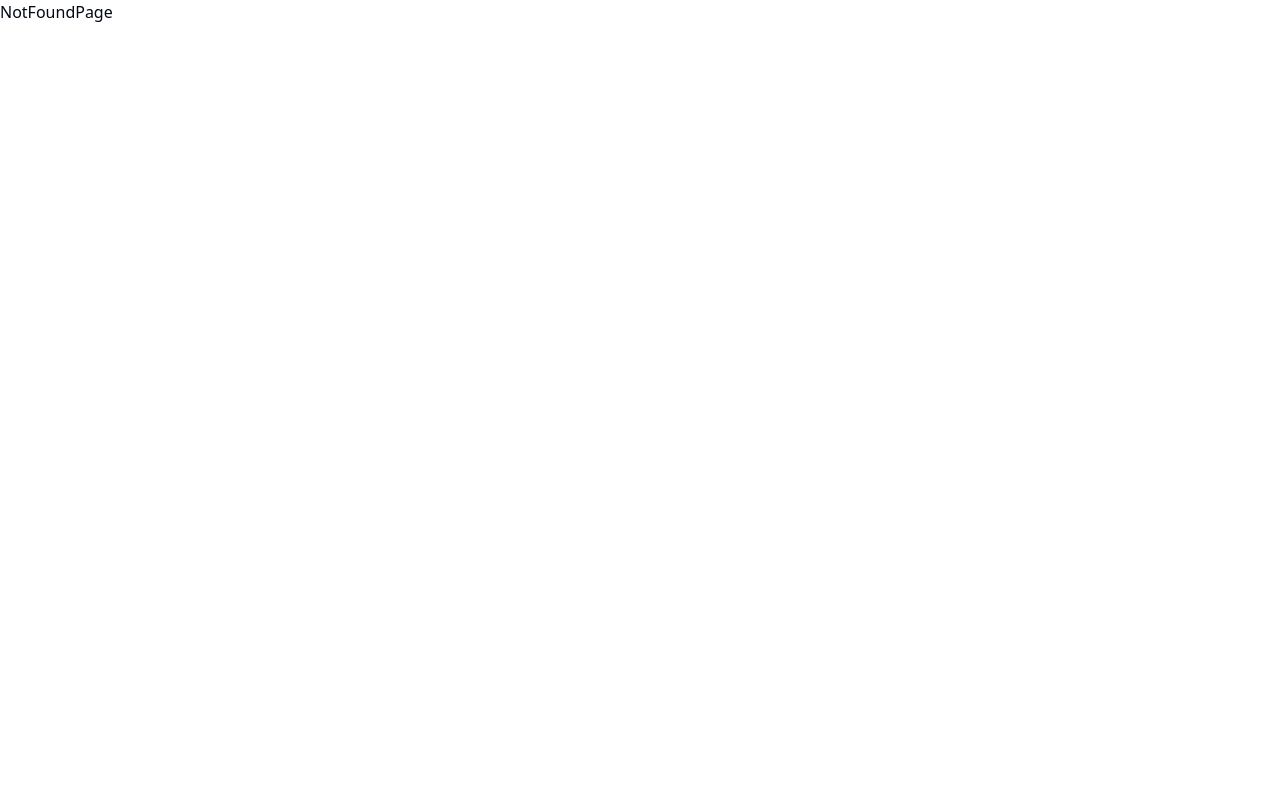
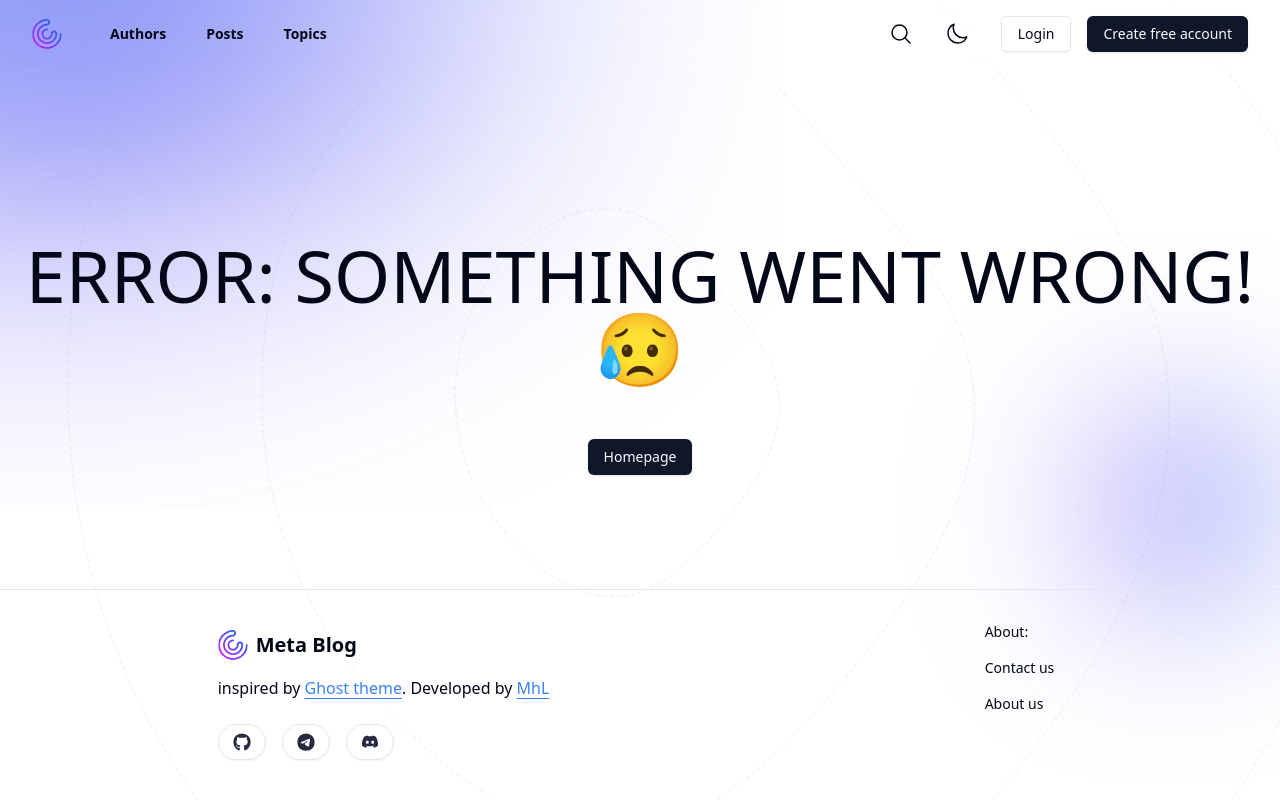
Before and after one commit to MhL5/Meta-Blog, a React (Vite) app in the folder frontend/: page /error in a window 1280 px wide. Built offline with nearby package versions, Linux system fonts and the light colour scheme.

Commit message:
frontend: update svgIcons/Footer/Logo/ErrorPage/Router/globalStyles

```diff
--- a/frontend/src/components/SvgIcons.tsx
+++ b/frontend/src/components/SvgIcons.tsx
@@ -49,3 +49,51 @@
     </svg>
   );
 }
+export function DiscordSvgIcon({
+  className = "h-6 w-6",
+  ...props
+}: SvgIconsProps) {
+  return (
+    <svg
+      xmlns="http://www.w3.org/2000/svg"
+      viewBox="0 0 640 512"
+      fill="#252941"
+      className={`${className}`}
+      {...props}
+    >
+      <path d="M524.5 69.8a1.5 1.5 0 0 0 -.8-.7A485.1 485.1 0 0 0 404.1 32a1.8 1.8 0 0 0 -1.9 .9 337.5 337.5 0 0 0 -14.9 30.6 447.8 447.8 0 0 0 -134.4 0 309.5 309.5 0 0 0 -15.1-30.6 1.9 1.9 0 0 0 -1.9-.9A483.7 483.7 0 0 0 116.1 69.1a1.7 1.7 0 0 0 -.8 .7C39.1 183.7 18.2 294.7 28.4 404.4a2 2 0 0 0 .8 1.4A487.7 487.7 0 0 0 176 479.9a1.9 1.9 0 0 0 2.1-.7A348.2 348.2 0 0 0 208.1 430.4a1.9 1.9 0 0 0 -1-2.6 321.2 321.2 0 0 1 -45.9-21.9 1.9 1.9 0 0 1 -.2-3.1c3.1-2.3 6.2-4.7 9.1-7.1a1.8 1.8 0 0 1 1.9-.3c96.2 43.9 200.4 43.9 295.5 0a1.8 1.8 0 0 1 1.9 .2c2.9 2.4 6 4.9 9.1 7.2a1.9 1.9 0 0 1 -.2 3.1 301.4 301.4 0 0 1 -45.9 21.8 1.9 1.9 0 0 0 -1 2.6 391.1 391.1 0 0 0 30 48.8 1.9 1.9 0 0 0 2.1 .7A486 486 0 0 0 610.7 405.7a1.9 1.9 0 0 0 .8-1.4C623.7 277.6 590.9 167.5 524.5 69.8zM222.5 337.6c-29 0-52.8-26.6-52.8-59.2S193.1 219.1 222.5 219.1c29.7 0 53.3 26.8 52.8 59.2C275.3 311 251.9 337.6 222.5 337.6zm195.4 0c-29 0-52.8-26.6-52.8-59.2S388.4 219.1 417.9 219.1c29.7 0 53.3 26.8 52.8 59.2C470.7 311 447.5 337.6 417.9 337.6z" />
+    </svg>
+  );
+}
+export function GithubSvgIcon({
+  className = "h-6 w-6",
+  ...props
+}: SvgIconsProps) {
+  return (
+    <svg
+      xmlns="http://www.w3.org/2000/svg"
+      viewBox="0 0 496 512"
+      fill="#252941"
+      className={`${className}`}
+      {...props}
+    >
+      <path d="M165.9 397.4c0 2-2.3 3.6-5.2 3.6-3.3 .3-5.6-1.3-5.6-3.6 0-2 2.3-3.6 5.2-3.6 3-.3 5.6 1.3 5.6 3.6zm-31.1-4.5c-.7 2 1.3 4.3 4.3 4.9 2.6 1 5.6 0 6.2-2s-1.3-4.3-4.3-5.2c-2.6-.7-5.5 .3-6.2 2.3zm44.2-1.7c-2.9 .7-4.9 2.6-4.6 4.9 .3 2 2.9 3.3 5.9 2.6 2.9-.7 4.9-2.6 4.6-4.6-.3-1.9-3-3.2-5.9-2.9zM244.8 8C106.1 8 0 113.3 0 252c0 110.9 69.8 205.8 169.5 239.2 12.8 2.3 17.3-5.6 17.3-12.1 0-6.2-.3-40.4-.3-61.4 0 0-70 15-84.7-29.8 0 0-11.4-29.1-27.8-36.6 0 0-22.9-15.7 1.6-15.4 0 0 24.9 2 38.6 25.8 21.9 38.6 58.6 27.5 72.9 20.9 2.3-16 8.8-27.1 16-33.7-55.9-6.2-112.3-14.3-112.3-110.5 0-27.5 7.6-41.3 23.6-58.9-2.6-6.5-11.1-33.3 2.6-67.9 20.9-6.5 69 27 69 27 20-5.6 41.5-8.5 62.8-8.5s42.8 2.9 62.8 8.5c0 0 48.1-33.6 69-27 13.7 34.7 5.2 61.4 2.6 67.9 16 17.7 25.8 31.5 25.8 58.9 0 96.5-58.9 104.2-114.8 110.5 9.2 7.9 17 22.9 17 46.4 0 33.7-.3 75.4-.3 83.6 0 6.5 4.6 14.4 17.3 12.1C428.2 457.8 496 362.9 496 252 496 113.3 383.5 8 244.8 8zM97.2 352.9c-1.3 1-1 3.3 .7 5.2 1.6 1.6 3.9 2.3 5.2 1 1.3-1 1-3.3-.7-5.2-1.6-1.6-3.9-2.3-5.2-1zm-10.8-8.1c-.7 1.3 .3 2.9 2.3 3.9 1.6 1 3.6 .7 4.3-.7 .7-1.3-.3-2.9-2.3-3.9-2-.6-3.6-.3-4.3 .7zm32.4 35.6c-1.6 1.3-1 4.3 1.3 6.2 2.3 2.3 5.2 2.6 6.5 1 1.3-1.3 .7-4.3-1.3-6.2-2.2-2.3-5.2-2.6-6.5-1zm-11.4-14.7c-1.6 1-1.6 3.6 0 5.9 1.6 2.3 4.3 3.3 5.6 2.3 1.6-1.3 1.6-3.9 0-6.2-1.4-2.3-4-3.3-5.6-2z" />
+    </svg>
+  );
+}
+export function TelegramSvgIcon({
+  className = "h-6 w-6",
+  ...props
+}: SvgIconsProps) {
+  return (
+    <svg
+      xmlns="http://www.w3.org/2000/svg"
+      viewBox="0 0 496 512"
+      fill="#252941"
+      className={`${className}`}
+      {...props}
+    >
+      <path d="M248 8C111 8 0 119 0 256S111 504 248 504 496 393 496 256 385 8 248 8zM363 176.7c-3.7 39.2-19.9 134.4-28.1 178.3-3.5 18.6-10.3 24.8-16.9 25.4-14.4 1.3-25.3-9.5-39.3-18.7-21.8-14.3-34.2-23.2-55.3-37.2-24.5-16.1-8.6-25 5.3-39.5 3.7-3.8 67.1-61.5 68.3-66.7 .2-.7 .3-3.1-1.2-4.4s-3.6-.8-5.1-.5q-3.3 .7-104.6 69.1-14.8 10.2-26.9 9.9c-8.9-.2-25.9-5-38.6-9.1-15.5-5-27.9-7.7-26.8-16.3q.8-6.7 18.5-13.7 108.4-47.2 144.6-62.3c68.9-28.6 83.2-33.6 92.5-33.8 2.1 0 6.6 .5 9.6 2.9a10.5 10.5 0 0 1 3.5 6.7A43.8 43.8 0 0 1 363 176.7z" />
+    </svg>
+  );
+}
--- /dev/null
+++ b/frontend/src/components/layout/Footer.tsx
@@ -0,0 +1,89 @@
+import { Link } from "react-router-dom";
+
+import { DiscordSvgIcon, GithubSvgIcon, TelegramSvgIcon } from "../SvgIcons";
+import Logo from "../ui/Logo";
+import { Button } from "../ui/button";
+
+type FooterProps = { className?: string };
+
+function Footer({ className }: FooterProps) {
+  return (
+    <footer
+      className={`${className} flex items-start justify-around gap-14 border-t border-t-borderColor p-8`}
+    >
+      <div className="flex flex-col items-start justify-center text-start p-2">
+        <h3>
+          <Logo title="Meta Blog" className="text-xl font-semibold" />
+        </h3>
+        <p className="mt-4">
+          inspired by{" "}
+          <Link
+            to="https://porto.gbjsolution.com/"
+            className="text-blue-500 underline underline-offset-4"
+            target="_blank"
+          >
+            Ghost theme
+          </Link>
+          . Developed by{" "}
+          <Link
+            to="https://github.com/MhL5"
+            className="text-blue-500 underline underline-offset-4"
+            target="_blank"
+          >
+            MhL
+          </Link>
+        </p>
+
+        <Footer.Icons />
+      </div>
+
+      <div className="flex flex-col ">
+        <div className="mb-2 px-4 text-sm dark:text-white/60">About:</div>
+
+        {[
+          { path: "/", text: "Contact us" },
+          { path: "/", text: "About us" },
+        ].map(({ path, text }) => (
+          <Button
+            variant="ghost"
+            asChild
+            className="self-start"
+            key={text + path}
+          >
+            <Link to={path}>{text}</Link>
+          </Button>
+        ))}
+      </div>
+    </footer>
+  );
+}
+
+function FooterIcons() {
+  return (
+    <ul className="mt-6 flex gap-4">
+      {[
+        {
+          url: "https://github.com/MhL5",
+          icon: <GithubSvgIcon className="scale-125 dark:fill-white" />,
+        },
+        {
+          url: "https://t.me/mhl_5",
+          icon: <TelegramSvgIcon className="scale-125 dark:fill-white" />,
+        },
+        {
+          url: "https://discord.com/users/649998586154844160",
+          icon: <DiscordSvgIcon className="scale-125 dark:fill-white" />,
+        },
+      ].map(({ url, icon }) => (
+        <Button variant="outline" className="rounded-full" asChild key={url}>
+          <a href={url} target="_blank" className="block w-12 h-12">
+            {icon}
+          </a>
+        </Button>
+      ))}
+    </ul>
+  );
+}
+
+Footer.Icons = FooterIcons;
+export default Footer;
--- a/frontend/src/components/ui/Logo.tsx
+++ b/frontend/src/components/ui/Logo.tsx
@@ -1,6 +1,8 @@
+import { ComponentPropsWithoutRef } from "react";
 import { Link } from "react-router-dom";
 
-function Logo() {
+type LogoProps = { title?: string } & ComponentPropsWithoutRef<"span">;
+function Logo({ title, ...titleProps }: LogoProps) {
   return (
     <Link to="/" className="flex items-center justify-center gap-2">
       <svg
@@ -40,6 +42,7 @@
           </linearGradient>
         </defs>
       </svg>
+      <span {...titleProps}>{title}</span>
     </Link>
   );
 }
--- a/frontend/src/pages/ErrorPage.tsx
+++ b/frontend/src/pages/ErrorPage.tsx
@@ -2,6 +2,7 @@
 import Header from "../components/layout/Header";
 import { Link } from "react-router-dom";
 import PageContainer from "@/components/layout/PageContainer";
+import Footer from "@/components/layout/Footer";
 
 function ErrorPage() {
   return (
@@ -14,8 +15,8 @@
             <Link to="/">Homepage</Link>
           </Button>
         </div>
+      <Footer />
       </div>
-      {/* <Footer /> */}
     </PageContainer>
   );
 }
--- a/frontend/src/router/Router.tsx
+++ b/frontend/src/router/Router.tsx
@@ -15,6 +15,7 @@
 const router = createBrowserRouter(
   createRoutesFromElements(
     <Route errorElement={<ErrorPage />}>
+      <Route path="/error" element={<ErrorPage />} />
       <Route path="/" element={<Homepage />} />
 
       <Route path="authors" element={<AuthorsPage />} />
--- a/frontend/src/styles/globalStyles.css
+++ b/frontend/src/styles/globalStyles.css
@@ -36,6 +36,11 @@
 
     /* CUSTOM: */
     --global-width-content: 700px;
+    --gradient-primary: linear-gradient(
+      30deg,
+      hsl(222, 86%, 53%),
+      hsl(281, 100%, 55%)
+    );
   }
 
   .dark {
@@ -80,3 +85,12 @@
     @apply bg-cover bg-center bg-no-repeat [background-image:url("../assets/heroBackground.svg")];
   }
 }
+
+@layer components {
+  .custom-hover {
+    @apply duration-300 hover:-translate-y-[4px] hover:border-purple-600;
+  }
+  .custom-gradient-bg-on-hover:hover {
+    background: var(--gradient-primary);
+  }
+}
```
